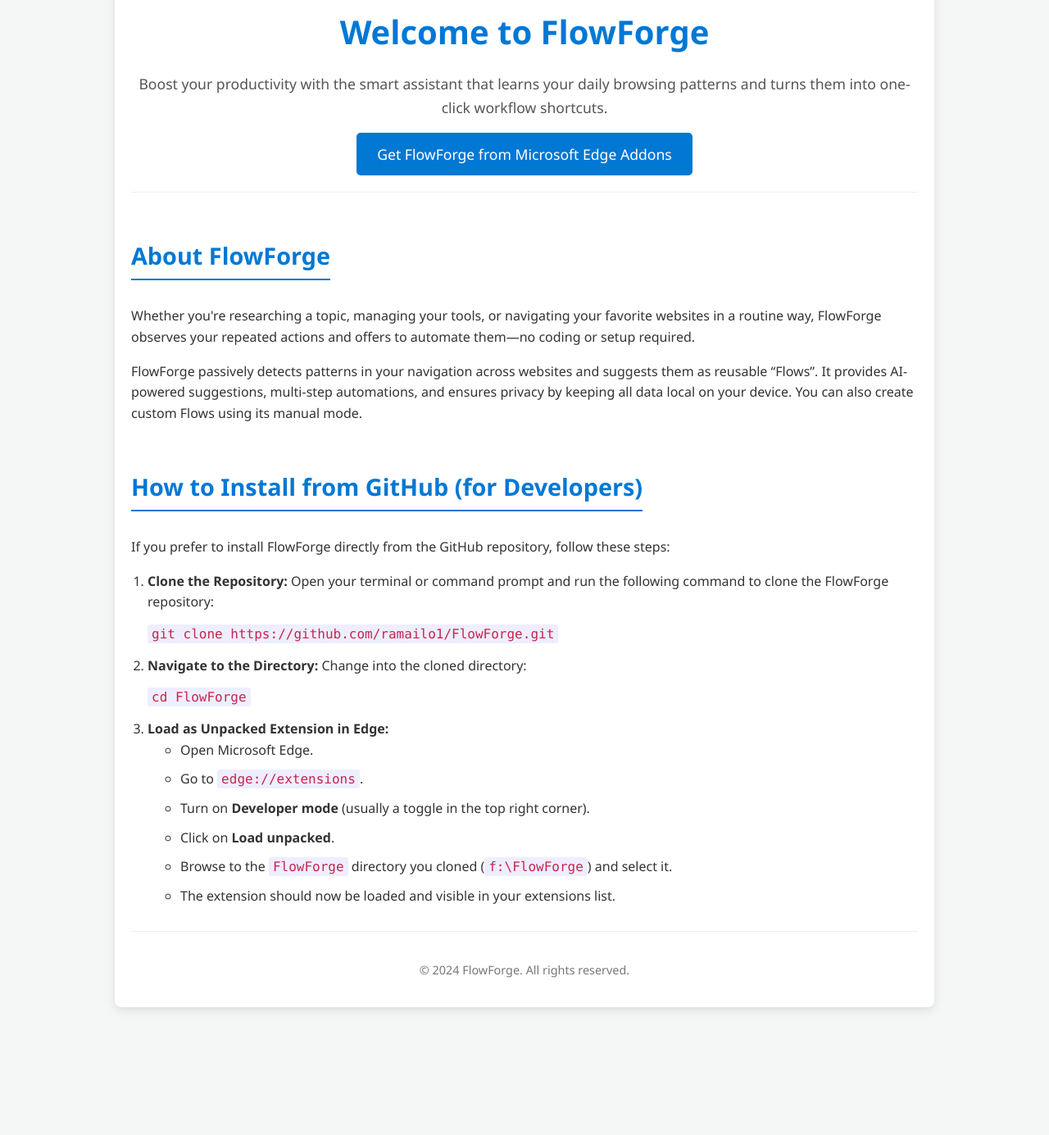
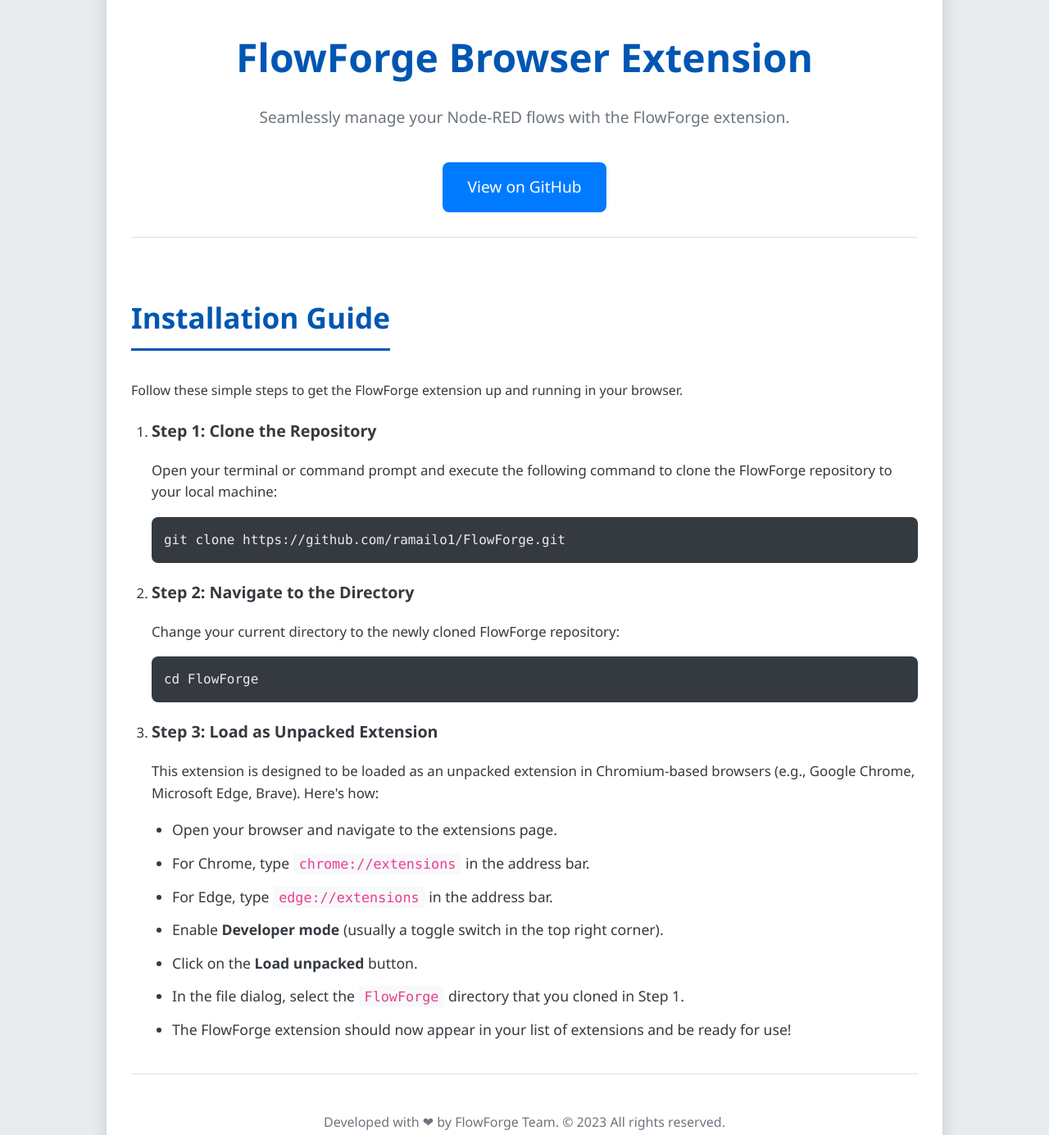
Before and after one commit to ramailo1/FlowForge, a browser extension: page doc/index.html in a window 1280 px wide. Shown: the part 80-1465 px from the top of the page at 82% size. Before the commit the page ends 1349 px from the top, so only its background shows below. Drawn offline with Linux system fonts and the light colour scheme.

Commit message:
Refactor: Enhance HTML page styling and content for FlowForge extension

```diff
--- a/doc/index.html
+++ b/doc/index.html
@@ -6,126 +6,152 @@
     <title>FlowForge - Automate Your Browsing</title>
     <style>
         body {
-            font-family: 'Segoe UI', Tahoma, Geneva, Verdana, sans-serif;
+            font-family: 'Segoe UI', Arial, sans-serif;
             margin: 0;
             padding: 0;
-            background-color: #f4f7f6;
-            color: #333;
+            background-color: #e9ecef;
+            color: #343a40;
             line-height: 1.6;
         }
         .container {
             max-width: 960px;
-            margin: 40px auto;
-            padding: 20px;
-            background-color: #fff;
-            border-radius: 8px;
-            box-shadow: 0 4px 12px rgba(0, 0, 0, 0.1);
+            margin: 50px auto;
+            padding: 30px;
+            background-color: #ffffff;
+            border-radius: 10px;
+            box-shadow: 0 8px 20px rgba(0, 0, 0, 0.15);
         }
         header {
             text-align: center;
-            padding-bottom: 20px;
-            border-bottom: 1px solid #eee;
-            margin-bottom: 30px;
+            padding-bottom: 30px;
+            border-bottom: 1px solid #dee2e6;
+            margin-bottom: 40px;
         }
         header h1 {
-            color: #0078d4;
-            font-size: 2.5em;
-            margin-bottom: 10px;
+            color: #0056b3;
+            font-size: 3em;
+            margin-bottom: 15px;
+            font-weight: 700;
         }
         header p {
-            font-size: 1.1em;
-            color: #555;
+            font-size: 1.2em;
+            color: #6c757d;
         }
         section {
-            margin-bottom: 30px;
+            margin-bottom: 40px;
         }
         h2 {
-            color: #0078d4;
-            font-size: 1.8em;
-            margin-bottom: 15px;
-            border-bottom: 2px solid #0078d4;
-            padding-bottom: 5px;
+            color: #0056b3;
+            font-size: 2.2em;
+            margin-bottom: 20px;
+            border-bottom: 3px solid #0056b3;
+            padding-bottom: 10px;
             display: inline-block;
+            font-weight: 600;
         }
         .button {
             display: inline-block;
-            background-color: #0078d4;
+            background-color: #007bff;
             color: #fff;
-            padding: 12px 25px;
-            border-radius: 5px;
+            padding: 15px 30px;
+            border-radius: 8px;
             text-decoration: none;
-            font-size: 1.1em;
-            transition: background-color 0.3s ease;
+            font-size: 1.2em;
+            transition: background-color 0.3s ease, transform 0.2s ease;
+            margin-top: 20px;
         }
         .button:hover {
-            background-color: #005a9e;
+            background-color: #0056b3;
+            transform: translateY(-2px);
         }
         .instructions ol {
             list-style-type: decimal;
-            padding-left: 20px;
+            padding-left: 25px;
         }
         .instructions li {
-            margin-bottom: 10px;
+            margin-bottom: 12px;
+            font-size: 1.05em;
         }
         code {
-            background-color: #eef;
-            padding: 2px 5px;
-            border-radius: 3px;
-            font-family: 'Consolas', 'Monaco', monospace;
-            color: #c7254e;
+            background-color: #f8f9fa;
+            padding: 3px 7px;
+            border-radius: 4px;
+            font-family: 'SFMono-Regular', Consolas, 'Liberation Mono', Menlo, Courier, monospace;
+            color: #e83e8c;
+            font-size: 0.95em;
+        }
+        pre {
+            background-color: #343a40;
+            color: #e9ecef;
+            padding: 15px;
+            border-radius: 8px;
+            overflow-x: auto;
+            margin-top: 15px;
+        }
+        pre code {
+            background-color: transparent;
+            color: inherit;
+            padding: 0;
+            border-radius: 0;
         }
         footer {
             text-align: center;
-            padding-top: 20px;
-            border-top: 1px solid #eee;
-            margin-top: 30px;
-            color: #777;
-            font-size: 0.9em;
+            padding-top: 30px;
+            border-top: 1px solid #dee2e6;
+            margin-top: 40px;
+            color: #6c757d;
+            font-size: 1em;
+        }
+        ul {
+            list-style-type: disc;
+            padding-left: 25px;
+        }
+        ul li {
+            margin-bottom: 8px;
+            font-size: 1.05em;
         }
     </style>
 </head>
 <body>
     <div class="container">
         <header>
-            <h1>Welcome to FlowForge</h1>
-            <p>Boost your productivity with the smart assistant that learns your daily browsing patterns and turns them into one-click workflow shortcuts.</p>
-            <a href="https://microsoftedge.microsoft.com/addons/detail/flowforge/lmhmdhckpicbkiifnjcljjecgkpmejok" class="button" target="_blank">Get FlowForge from Microsoft Edge Addons</a>
+            <h1>FlowForge Browser Extension</h1>
+            <p>Seamlessly manage your Node-RED flows with the FlowForge extension.</p>
+            <a href="https://github.com/ramailo1/FlowForge" class="button" target="_blank">View on GitHub</a>
         </header>
 
-        <section>
-            <h2>About FlowForge</h2>
-            <p>Whether you're researching a topic, managing your tools, or navigating your favorite websites in a routine way, FlowForge observes your repeated actions and offers to automate them—no coding or setup required.</p>
-            <p>FlowForge passively detects patterns in your navigation across websites and suggests them as reusable “Flows”. It provides AI-powered suggestions, multi-step automations, and ensures privacy by keeping all data local on your device. You can also create custom Flows using its manual mode.</p>
-        </section>
-
         <section class="instructions">
-            <h2>How to Install from GitHub (for Developers)</h2>
-            <p>If you prefer to install FlowForge directly from the GitHub repository, follow these steps:</p>
+            <h2>Installation Guide</h2>
+            <p>Follow these simple steps to get the FlowForge extension up and running in your browser.</p>
             <ol>
                 <li>
-                    <strong>Clone the Repository:</strong> Open your terminal or command prompt and run the following command to clone the FlowForge repository:
+                    <h3>Step 1: Clone the Repository</h3>
+                    <p>Open your terminal or command prompt and execute the following command to clone the FlowForge repository to your local machine:</p>
                     <pre><code>git clone https://github.com/ramailo1/FlowForge.git</code></pre>
                 </li>
                 <li>
-                    <strong>Navigate to the Directory:</strong> Change into the cloned directory:
+                    <h3>Step 2: Navigate to the Directory</h3>
+                    <p>Change your current directory to the newly cloned FlowForge repository:</p>
                     <pre><code>cd FlowForge</code></pre>
                 </li>
                 <li>
-                    <strong>Load as Unpacked Extension in Edge:</strong>
+                    <h3>Step 3: Load as Unpacked Extension</h3>
+                    <p>This extension is designed to be loaded as an unpacked extension in Chromium-based browsers (e.g., Google Chrome, Microsoft Edge, Brave). Here's how:</p>
                     <ul>
-                        <li>Open Microsoft Edge.</li>
-                        <li>Go to <code>edge://extensions</code>.</li>
-                        <li>Turn on <strong>Developer mode</strong> (usually a toggle in the top right corner).</li>
-                        <li>Click on <strong>Load unpacked</strong>.</li>
-                        <li>Browse to the <code>FlowForge</code> directory you cloned (<code>f:\FlowForge</code>) and select it.</li>
-                        <li>The extension should now be loaded and visible in your extensions list.</li>
+                        <li>Open your browser and navigate to the extensions page.</li>
+                        <li>For Chrome, type <code>chrome://extensions</code> in the address bar.</li>
+                        <li>For Edge, type <code>edge://extensions</code> in the address bar.</li>
+                        <li>Enable <strong>Developer mode</strong> (usually a toggle switch in the top right corner).</li>
+                        <li>Click on the <strong>Load unpacked</strong> button.</li>
+                        <li>In the file dialog, select the <code>FlowForge</code> directory that you cloned in Step 1.</li>
+                        <li>The FlowForge extension should now appear in your list of extensions and be ready for use!</li>
                     </ul>
                 </li>
             </ol>
         </section>
 
         <footer>
-            <p>&copy; 2024 FlowForge. All rights reserved.</p>
+            <p>Developed with &#x2764; by FlowForge Team. &copy; 2023 All rights reserved.</p>
         </footer>
     </div>
 </body>
```
